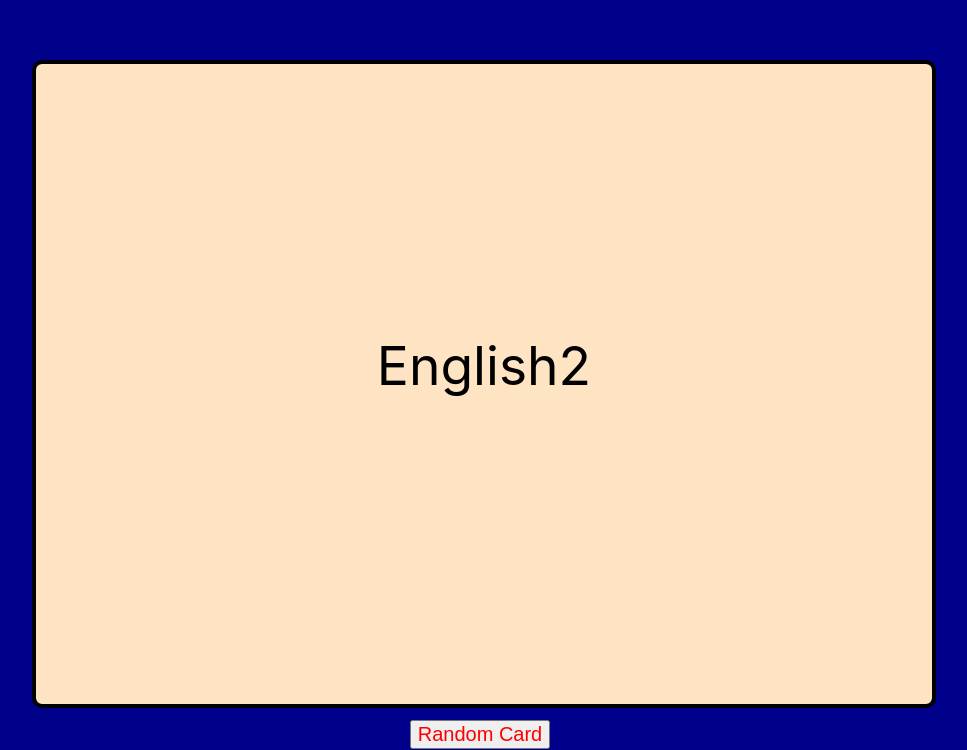
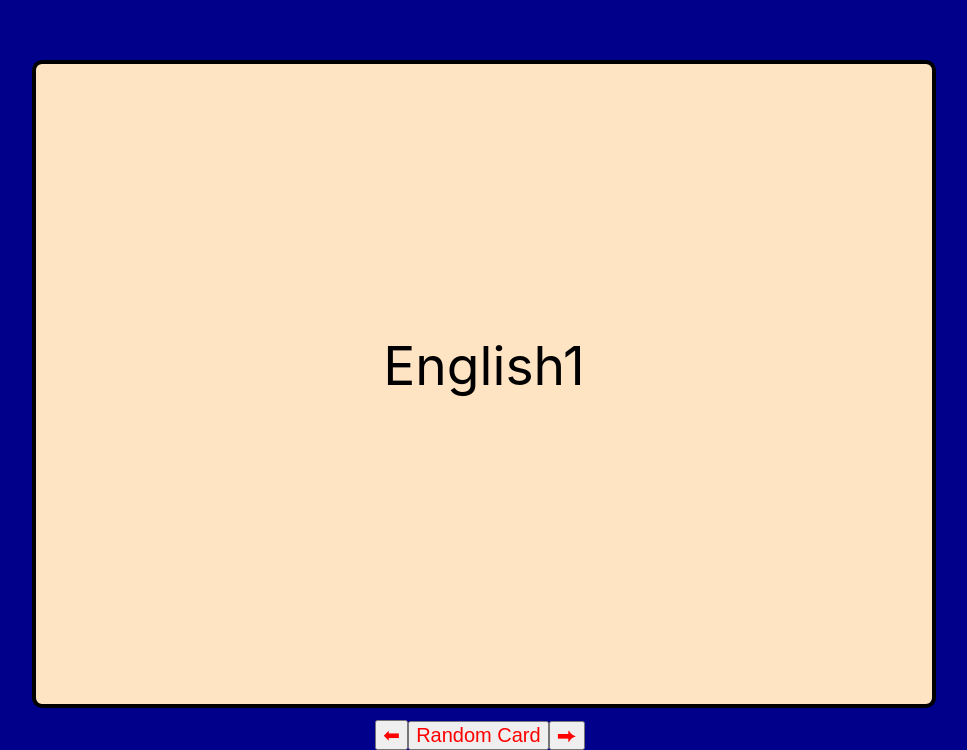
Before and after one commit to csu-hci-projects/SP24-The-Effects-Of-Virtual-Reality-Immersion-On-Retaining-Language, a React (Create React App) app in the folder FlashCardProgram/FlashCardProgram/: page / in a window 1280 px wide. Shown: the part 140-890 px from the top of the page, without its empty margins (160-1127 px from the left). Built offline with nearby package versions, Linux system fonts and the light colour scheme.

Commit message:
Adds functionality to buttons

```diff
--- a/FlashCardProgram/FlashCardProgram/src/App.js
+++ b/FlashCardProgram/FlashCardProgram/src/App.js
@@ -8,6 +8,8 @@ class App extends Component{
     super(props);
 
     this.updateCard = this.updateCard.bind(this);
+    this.getNextCard = this.getNextCard.bind(this);
+    this.getPrevCard = this.getPrevCard.bind(this);
 
     this.state = {
       cards: [ //10 sample cards to ensure that the program runs
@@ -22,6 +24,7 @@ class App extends Component{
         {id: 9, english: "English9", foreign: "Foreign9"},
         {id: 10, english: "English10", foreign: "Foreign10"},
       ],
+      currentCardIndex: 0,
       currentCard: {}
     }
   }
@@ -31,25 +34,41 @@ class App extends Component{
 
     this.setState({
       cards: currentCards,
-      currentCard: this.getRandomCard(currentCards)
+      currentCard: currentCards[0]
     })
   }
 
-  getRandomCard(currentCards){
-    var randomIndex = Math.floor(Math.random() * currentCards.length);
-    var card = currentCards[randomIndex];
-    if(card === this.state.currentCard){
-      this.getRandomCard(currentCards)
-    }
-    return(card);
+  getRandomCard(currentCards) {
+    const randomIndex = Math.floor(Math.random() * currentCards.length);
+    return currentCards[randomIndex];
   }
 
-  updateCard(){
+  getNextCard() {
+    let nextIndex = this.state.currentCardIndex + 1;
+    if (nextIndex >= this.state.cards.length) {
+      nextIndex = 0; // Loop back to the first card if reached the end
+    }
+    this.setState({
+      currentCardIndex: nextIndex,
+      currentCard: this.state.cards[nextIndex]
+    });
+  }
 
-    const currentCards = this.state.cards
+  getPrevCard() {
+    let prevIndex = this.state.currentCardIndex - 1;
+    if (prevIndex < 0) {
+      prevIndex = this.state.cards.length - 1; // Loop to the last card if reached the beginning
+    }
     this.setState({
-        currentCard: this.getRandomCard(currentCards)
-    })
+      currentCardIndex: prevIndex,
+      currentCard: this.state.cards[prevIndex]
+    });
+  }
+
+  updateCard() {
+    this.setState(prevState => ({
+      currentCard: this.getRandomCard(prevState.cards)
+    }));
   }
 
   render() {
@@ -61,7 +80,11 @@ class App extends Component{
             />
         </div>
         <div className="ButtonRow">
-            <DrawButton drawCard={this.updateCard}/>
+            <DrawButton
+              drawCard={this.updateCard}
+              getNextCard={this.getNextCard}
+              getPrevCard={this.getPrevCard}
+            />
         </div>
       </div>
     );
--- a/FlashCardProgram/FlashCardProgram/src/DrawButton/DrawButton.js
+++ b/FlashCardProgram/FlashCardProgram/src/DrawButton/DrawButton.js
@@ -6,16 +6,28 @@ class DrawButton extends Component{
         super(props);
 
         this.drawCard = this.drawCard.bind(this);
+        this.handleNextCard = this.handleNextCard.bind(this);
+        this.handlePrevCard = this.handlePrevCard.bind(this);
     }
 
     drawCard(){
         this.props.drawCard();
     }
 
+    handleNextCard(){
+        this.props.getNextCard();
+    }
+
+    handlePrevCard(){
+        this.props.getPrevCard();
+    }
+
     render(props){
         return(
             <div className= "buttonContainer">
+                <button className="button" onClick={this.handlePrevCard}>&#x2B05;</button>
                 <button className="button" onClick={this.drawCard}>Random Card</button>
+                <button className="button" onClick={this.handleNextCard}>&#x2B95;</button>
             </div>
         )
     }
```
